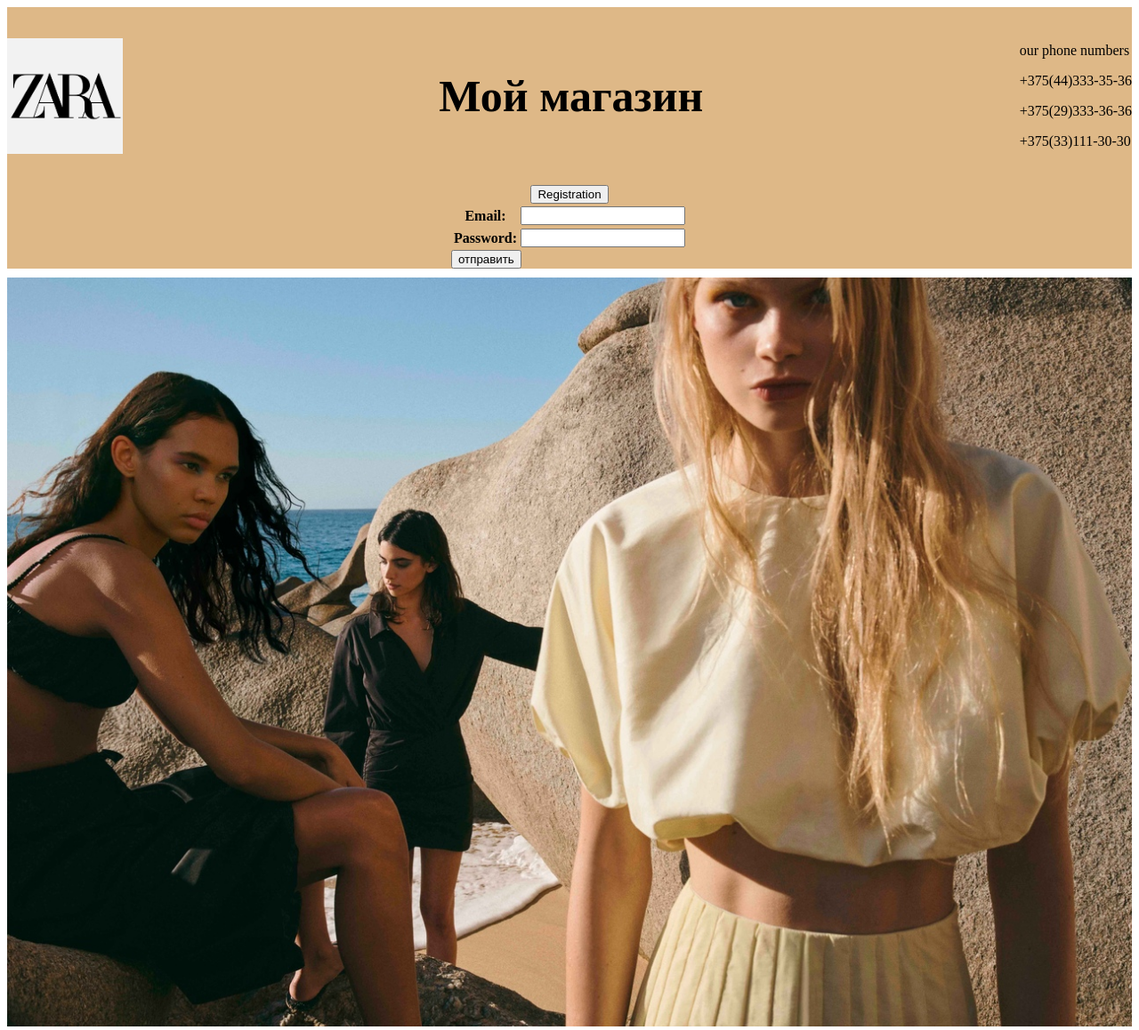
After one commit to VoroninaAnastasiya/new_shop, a Django app: page /main/auth/ in a window 1280 px wide. The commit adds this page. Shown: the whole page at 89% size. Run offline with Django 5.2, Linux system fonts and the light colour scheme.

Commit message:
Форма регистрации и логина создана и работает. Логика во вьюхах, формы есть формы.

```diff
--- a/store/forms.py
+++ b/store/forms.py
@@ -1,6 +1,8 @@
 from decimal import Decimal
 
 from django import forms
+from django.contrib.auth import authenticate
+from django.contrib.auth.models import User
 from django.core.exceptions import ValidationError, ObjectDoesNotExist
 
 from .models import Store
@@ -51,3 +53,31 @@ class AddProductForms(forms.Form):
     description = forms.CharField(required=False, label='Описание', widget=forms.Textarea,validators=[validate_description],)
     image = forms.ImageField(required=False, label='Фотография', validators=[validate_image],)
     store = forms.ModelChoiceField(queryset=Store.objects.all(), label='Магазин', validators=[],)
+
+
+class AuthForm(forms.Form):
+    email = forms.CharField()
+    password = forms.CharField(widget=forms.PasswordInput(render_value=False))
+
+    def clean(self):
+        email = self.cleaned_data['email']
+        if not User.objects.filter(email=email).exists():
+            raise forms.ValidationError("Вы не зарегистрированы! Пожалуйста, пройдите регистрацию!")
+        self.user = User.objects.get(email=email)
+        return self.cleaned_data
+
+    def authenticate_user(self):
+        return
+
+
+
+class AuthRegisterForm(forms.Form):
+    username = forms.CharField(required=True)
+    email = forms.CharField(required=True)
+    password = forms.CharField(widget=forms.PasswordInput(render_value=False), required=True)
+
+    def clean(self):
+        email = self.cleaned_data['email']
+        if User.objects.filter(email=email).exists():
+            raise forms.ValidationError("Вы уже зарегистрированы!")
+        return self.cleaned_data
--- a/store/static/css/style.css
+++ b/store/static/css/style.css
@@ -99,3 +99,17 @@ justify-content: space-around;
 
     background: #DEB887;
 }
+
+.form_register {
+    align-items: center;
+    display: flex;
+    flex-direction: column;
+    background: #DEB887;
+}
+
+.registration {
+    text-decoration: none;
+    color: black;
+    align-items: baseline;
+    justify-content: center;
+}
--- /dev/null
+++ b/store/templates/auth.html
@@ -0,0 +1,16 @@
+{% extends 'my_main_page.html' %}
+
+{% block content %}
+<div class="form_register">
+    <div>
+        <button onclick="window.location.href='http://127.0.0.1:8000/main/register/';" class="registration" type="button" >Registration</button>
+    </div>
+<form action="" method="POST">
+    {% csrf_token %}
+    <table>
+    {{ form.as_table }}
+    </table>
+    <input type="submit" value="отправить">
+    </form>
+</div>
+{% endblock %}
--- a/store/templates/my_main_page.html
+++ b/store/templates/my_main_page.html
@@ -20,6 +20,7 @@
         <p>+375(29)333-36-36</p>
         <p>+375(33)111-30-30</p>
     </div>
+
 </div>
 {% block content %}
 <div class="navigate">
@@ -32,6 +33,12 @@
     <div>
         <button onclick="window.location.href='http://127.0.0.1:8000/main/add_product/';" class="add_product" type="button" >Add new product</button>
     </div>
+</div>
+<!--<div>-->
+<!--    <button onclick="window.location.href='http://127.0.0.1:8000/main/register/';" class="registration" type="button" >Registration</button>-->
+<!--</div>-->
+<div>
+    <button onclick="window.location.href='http://127.0.0.1:8000/main/auth/';" class="registration" type="button" >Login</button>
 </div>
 <div class="main">
     {% for product in products %}
--- a/store/urls.py
+++ b/store/urls.py
@@ -1,12 +1,13 @@
-from xml.etree.ElementInclude import include
-
 from django.urls import path
 
-from .views import get_store_page, get_add_product_page, get_all_lichi_products, get_all_zara_products
+from .views import get_store_page, get_add_product_page, get_all_lichi_products, get_all_zara_products, register, \
+    auth_login
 
 urlpatterns = [
     path('', get_store_page, name='home'),
     path('add_product/', get_add_product_page, name='add_product'),
     path('Lichi/<int:id>/', get_all_lichi_products, name='lichi'),
     path('Zara/', get_all_zara_products, name='zara'),
+    path('register/', register, name='register'),
+    path('auth/', auth_login, name='login'),
 ]
--- a/store/views.py
+++ b/store/views.py
@@ -1,6 +1,9 @@
+from django.contrib.auth import login
+from django.contrib.auth.models import User
+from django.http import HttpResponseRedirect
 from django.shortcuts import render, redirect
 
-from .forms import AddProductForms
+from .forms import AddProductForms, AuthForm, AuthRegisterForm
 from .models import Store, Product
 
 
@@ -25,7 +28,6 @@ def get_add_product_page(request):
             new_product = Product(**form.cleaned_data)
             new_product.save()
             return redirect('home')
-            print(request.POST)
         else:
             print(form.errors)
 
@@ -55,6 +57,29 @@ def get_all_zara_products(request):
     }
     return render(request, 'get_all_zara_products.html', context)
 
+def auth_login(request):
+    form = AuthForm()
+    if request.method == 'POST':
+        form = AuthForm(request.POST)
+        if form.is_valid():
+            user = form.authenticate_user()
+            login(request, user)
+            return redirect('home')
 
-def get_product_info(request):
-    product = Product.objects.get()
+    return render(request, 'auth.html', {'form': form})
+
+
+
+def register(request):
+    form = AuthRegisterForm()
+    if request.method == 'POST':
+        form = AuthRegisterForm(request.POST)
+        if form.is_valid():
+            User.objects.create_user(**form.cleaned_data)
+            return redirect('home')
+
+    context = {
+        'form': form,
+    }
+
+    return render(request, "register.html", context)
```
Also changed, not shown: store/templates/register.html (added, +13 -0 lines), db.sqlite3.
